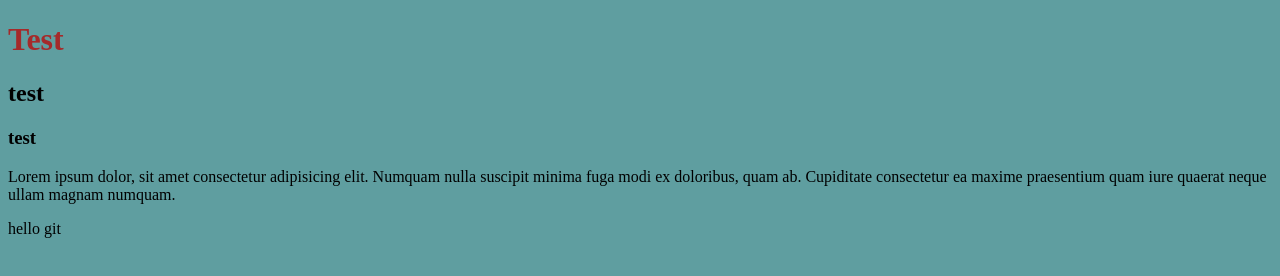
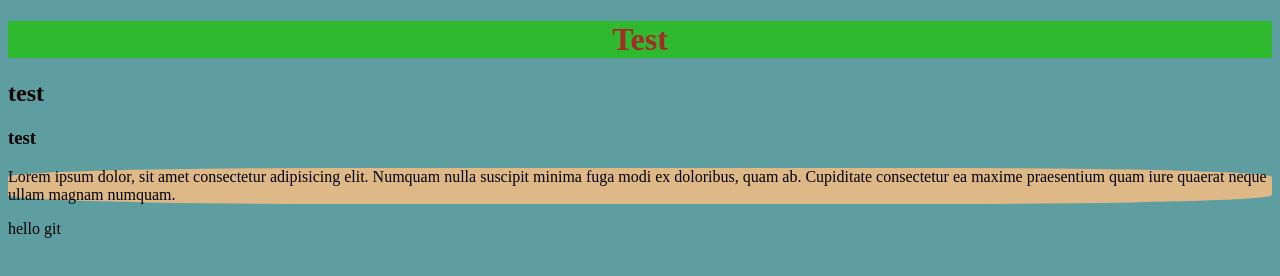
Before and after one commit to Serg4018/gitcourse, a plain HTML site: page index.html in a window 1280 px wide. Drawn offline with Linux system fonts and the light colour scheme.

Commit message:
Утро,весна.

```diff
--- a/css/style.css
+++ b/css/style.css
@@ -1,6 +1,13 @@
 h1{
    color: brown;
+   background-color: rgb(47, 185, 47);
+   text-align: center;
 }
 body{
    background-color: cadetblue;
 }
+p{
+   background-color: burlywood;
+   border-color: rgb(112, 62, 44) 25px ;
+   border-radius: 25%;
+}
--- a/index.html
+++ b/index.html
@@ -7,11 +7,15 @@
    <link rel="stylesheet" href="css/style.css">
    <title>hello git</title>
 </head>
-<body>
+<div>
+  <div class="header"></div>
+  <div class="body">
   <h1>Test</h1>
   <h2>test</h2>
   <h3>test</h3>
   <p>Lorem ipsum dolor, sit amet consectetur adipisicing elit. Numquam nulla suscipit minima fuga modi ex doloribus, quam ab. Cupiditate consectetur ea maxime praesentium quam iure quaerat neque ullam magnam numquam.</p>
   <script src="script.js"></script>
+  </div>
+  <div class="footer"></div>
 </body>
 </html>
--- a/script.js
+++ b/script.js
@@ -1 +1 @@
-document.write("hello git")
+document.write("hello git");
```
Also changed, not shown: style.html (deleted, +0 -15 lines), img/icon4.jpg (added).
